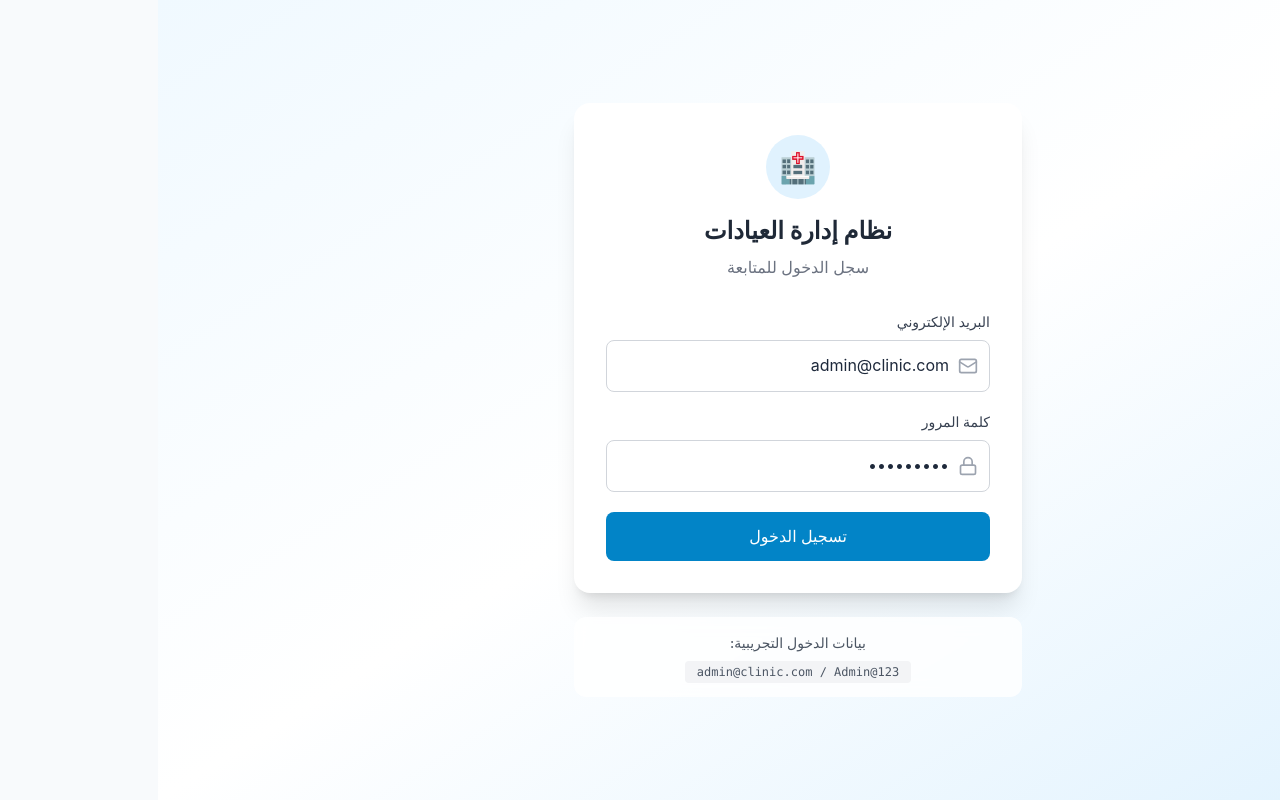
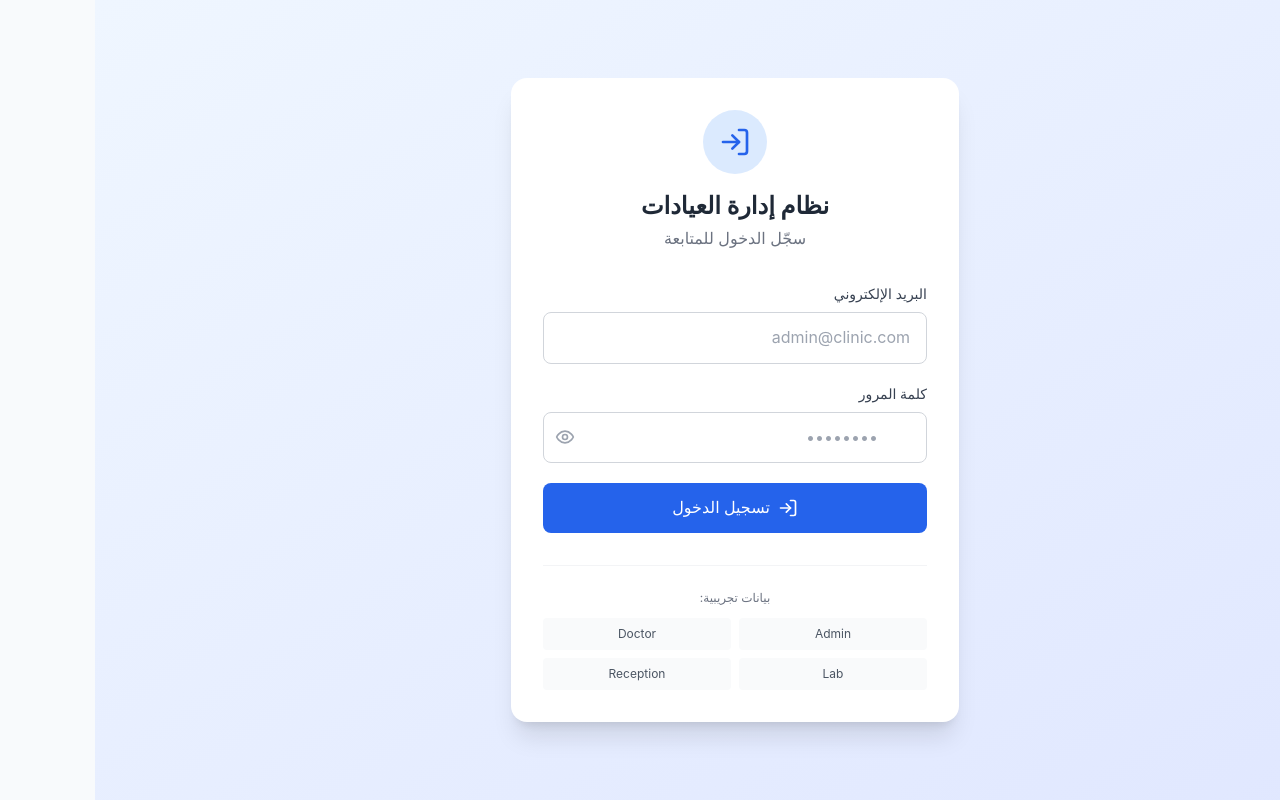
Before and after one commit to ablas123/clinic-management-system, a React (Vite) app in the folder frontend/: page /login in a window 1280 px wide. Built offline with nearby package versions, Linux system fonts and the light colour scheme.

Commit message:
Update Login.jsx

```diff
--- a/frontend/src/pages/Login.jsx
+++ b/frontend/src/pages/Login.jsx
@@ -1,126 +1,135 @@
-// ===========================================
-// 🚪 LOGIN PAGE
-// ===========================================
-// File: src/pages/Login.jsx
-// Description: Professional login form
-
+// File: frontend/src/pages/Login.jsx
 import { useState } from 'react';
-import { useNavigate } from 'react-router-dom';
+import { useNavigate, useLocation } from 'react-router-dom';
 import { useAuth } from '../context/AuthContext';
-import { Lock, Mail, Loader2, AlertCircle } from 'lucide-react';
+import { LogIn, AlertCircle, Loader2, Eye, EyeOff } from 'lucide-react';
 
 const Login = () => {
-  const [email, setEmail] = useState('admin@clinic.com');
-  const [password, setPassword] = useState('Admin@123');
+  const [email, setEmail] = useState('');
+  const [password, setPassword] = useState('');
+  const [showPassword, setShowPassword] = useState(false);
   const [error, setError] = useState('');
   const [loading, setLoading] = useState(false);
 
-  const { login } = useAuth();
+  const { login, user } = useAuth();
   const navigate = useNavigate();
+  const location = useLocation();
+
+  // ✅ إذا كان المستخدم مسجلاً بالفعل، أعد توجيهه
+  if (user) {
+    const from = location.state?.from?.pathname || '/dashboard';
+    navigate(from, { replace: true });
+    return null;
+  }
 
   const handleSubmit = async (e) => {
     e.preventDefault();
+    setLoading(true);
     setError('');
-    setLoading(true);
 
+    try {
       const result = await login(email, password);
 
-    if (result.success) {
-      navigate('/dashboard');
-    } else {
+      if (!result.success) {
         setError(result.message);
       }
-
+      // ✅ إذا نجح، يتم التوجيه داخل دالة login()
+    } catch (err) {
+      setError('حدث خطأ غير متوقع. حاول مرة أخرى.');
+      console.error('Login submission error:', err);
+    } finally {
       setLoading(false);
+    }
   };
 
   return (
-    <div className="min-h-screen flex items-center justify-center bg-gradient-to-br from-primary-50 via-white to-primary-100 p-4">
-      <div className="w-full max-w-md">
-        {/* 🏥 Header Card */}
-        <div className="bg-white rounded-2xl shadow-xl p-8 mb-6">
+    <div className="min-h-screen bg-gradient-to-br from-blue-50 to-indigo-100 flex items-center justify-center px-4" dir="rtl">
+      <div className="max-w-md w-full bg-white rounded-2xl shadow-xl p-8">
+        {/* Header */}
         <div className="text-center mb-8">
-            <div className="inline-flex items-center justify-center w-16 h-16 bg-primary-100 rounded-full mb-4">
-              <span className="text-3xl">🏥</span>
+          <div className="inline-flex items-center justify-center w-16 h-16 bg-blue-100 rounded-full mb-4">
+            <LogIn className="w-8 h-8 text-blue-600" />
           </div>
-            <h1 className="text-2xl font-bold text-gray-800">
-              نظام إدارة العيادات
-            </h1>
-            <p className="text-gray-500 mt-2">
-              سجل الدخول للمتابعة
-            </p>
+          <h1 className="text-2xl font-bold text-gray-800">نظام إدارة العيادات</h1>
+          <p className="text-gray-500 mt-1">سجّل الدخول للمتابعة</p>
         </div>
 
-          {/* ⚠️ Error Message */}
+        {/* Error Message */}
         {error && (
           <div className="bg-red-50 border border-red-200 text-red-700 px-4 py-3 rounded-lg flex items-center gap-2 mb-6">
-              <AlertCircle className="w-5 h-5" />
-              <span>{error}</span>
+            <AlertCircle className="w-5 h-5 flex-shrink-0" />
+            <span className="text-sm">{error}</span>
           </div>
         )}
 
-          {/* 📝 Login Form */}
+        {/* Form */}
         <form onSubmit={handleSubmit} className="space-y-5">
-            {/* Email Input */}
+          {/* Email */}
           <div>
-              <label className="block text-sm font-medium text-gray-700 mb-2">
-                البريد الإلكتروني
-              </label>
-              <div className="relative">
-                <Mail className="absolute right-3 top-1/2 -translate-y-1/2 w-5 h-5 text-gray-400" />
+            <label className="block text-sm font-medium text-gray-700 mb-2">البريد الإلكتروني</label>
             <input
               type="email"
               value={email}
               onChange={(e) => setEmail(e.target.value)}
-                  className="w-full pr-10 pl-4 py-3 border border-gray-300 rounded-lg focus:ring-2 focus:ring-primary-500 focus:border-transparent transition-all"
+              className="w-full px-4 py-3 border border-gray-300 rounded-lg focus:ring-2 focus:ring-blue-500 focus:border-blue-500 outline-none transition"
               placeholder="admin@clinic.com"
               required
+              disabled={loading}
             />
+          </div>
+
+          {/* Password */}
+          <div>
+            <label className="block text-sm font-medium text-gray-700 mb-2">كلمة المرور</label>
+            <div className="relative">
+              <input
+                type={showPassword ? 'text' : 'password'}
+                value={password}
+                onChange={(e) => setPassword(e.target.value)}
+                className="w-full px-4 py-3 border border-gray-300 rounded-lg focus:ring-2 focus:ring-blue-500 focus:border-blue-500 outline-none transition pr-12"
+                placeholder="••••••••"
+                required
+                disabled={loading}
+              />
+              <button
+                type="button"
+                onClick={() => setShowPassword(!showPassword)}
+                className="absolute left-3 top-1/2 -translate-y-1/2 text-gray-400 hover:text-gray-600"
+              >
+                {showPassword ? <EyeOff className="w-5 h-5" /> : <Eye className="w-5 h-5" />}
+              </button>
             </div>
           </div>
 
-            {/* Password Input */}
-            <div>
-              <label className="block text-sm font-medium text-gray-700 mb-2">
-                كلمة المرور
-              </label>
-              <div className="relative">
-                <Lock className="absolute right-3 top-1/2 -translate-y-1/2 w-5 h-5 text-gray-400" />
-                <input
-                  type="password"
-                  value={password}
-                  onChange={(e) => setPassword(e.target.value)}
-                  className="w-full pr-10 pl-4 py-3 border border-gray-300 rounded-lg focus:ring-2 focus:ring-primary-500 focus:border-transparent transition-all"
-                  placeholder="••••••••"
-                  required
-                />
-              </div>
-            </div>
-
-            {/* Submit Button */}
+          {/* Submit */}
           <button
             type="submit"
             disabled={loading}
-              className="w-full bg-primary-600 hover:bg-primary-700 text-white font-medium py-3 rounded-lg transition-all disabled:opacity-50 disabled:cursor-not-allowed flex items-center justify-center gap-2"
+            className="w-full bg-blue-600 hover:bg-blue-700 disabled:bg-blue-400 text-white font-medium py-3 rounded-lg transition flex items-center justify-center gap-2"
           >
             {loading ? (
               <>
                 <Loader2 className="w-5 h-5 animate-spin" />
-                  جاري تسجيل الدخول...
+                جاري التسجيل...
               </>
             ) : (
-                'تسجيل الدخول'
+              <>
+                <LogIn className="w-5 h-5" />
+                تسجيل الدخول
+              </>
             )}
           </button>
         </form>
+
+        {/* Demo Credentials */}
+        <div className="mt-8 pt-6 border-t border-gray-100">
+          <p className="text-xs text-gray-500 text-center mb-3">بيانات تجريبية:</p>
+          <div className="grid grid-cols-2 gap-2 text-xs">
+            <button type="button" onClick={() => { setEmail('admin@clinic.com'); setPassword('Admin@123'); }} className="p-2 bg-gray-50 hover:bg-gray-100 rounded text-gray-600">Admin</button>
+            <button type="button" onClick={() => { setEmail('doctor@clinic.com'); setPassword('Doctor@123'); }} className="p-2 bg-gray-50 hover:bg-gray-100 rounded text-gray-600">Doctor</button>
+            <button type="button" onClick={() => { setEmail('lab@clinic.com'); setPassword('Lab@123'); }} className="p-2 bg-gray-50 hover:bg-gray-100 rounded text-gray-600">Lab</button>
+            <button type="button" onClick={() => { setEmail('reception@clinic.com'); setPassword('Reception@123'); }} className="p-2 bg-gray-50 hover:bg-gray-100 rounded text-gray-600">Reception</button>
           </div>
-
-        {/* 📌 Demo Credentials */}
-        <div className="bg-white/80 backdrop-blur rounded-xl p-4 text-center text-sm text-gray-600">
-          <p className="font-medium mb-2">بيانات الدخول التجريبية:</p>
-          <code className="bg-gray-100 px-3 py-1 rounded text-xs">
-            admin@clinic.com / Admin@123
-          </code>
         </div>
       </div>
     </div>
```
Lines whose indentation alone changed are shown as unchanged.
